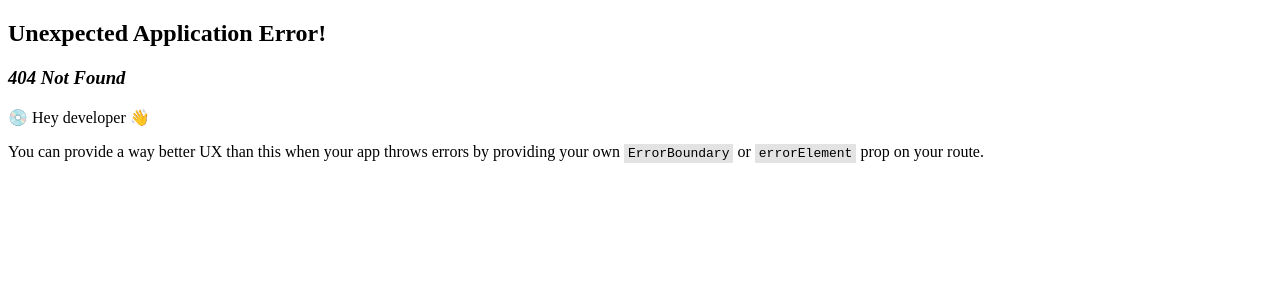
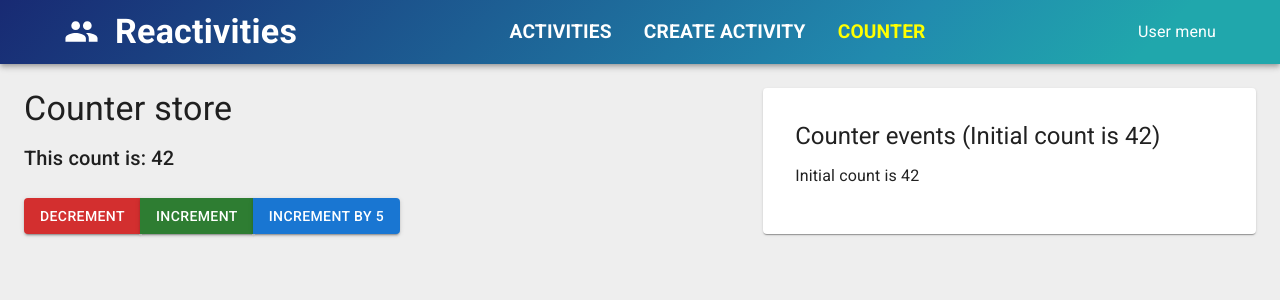
Before and after one commit to Joao20037/Reactivities, a React (Vite) app in the folder client/: page /counter in a window 1280 px wide. Before the commit this address had no page. Shown: the top 300 px of the page. Built offline with nearby package versions, Linux system fonts and the light colour scheme.

Commit message:
End of section 9

```diff
--- a/client/package.json
+++ b/client/package.json
@@ -19,6 +19,8 @@
     "@tanstack/react-query-devtools": "^5.86.0",
     "axios": "^1.11.0",
     "date-fns": "^4.1.0",
+    "mobx": "^6.13.7",
+    "mobx-react-lite": "^4.1.0",
     "react": "^19.1.1",
     "react-calendar": "^6.0.0",
     "react-dom": "^19.1.1",
--- a/client/src/app/layout/NavBar.tsx
+++ b/client/src/app/layout/NavBar.tsx
@@ -1,12 +1,17 @@
-import { Box, AppBar, Toolbar, Container, MenuItem, Typography } from "@mui/material";
+import { Box, AppBar, Toolbar, Container, MenuItem, Typography, LinearProgress } from "@mui/material";
 import { Group } from "@mui/icons-material";
 import { NavLink } from "react-router";
 import MenuItemLink from "./shared/components/MenuItemLink";
+import { useStore } from "../../lib/types/hooks/useStore";
+import { Observer } from "mobx-react-lite";
 
 export default function NavBar() {
+  const {uiStore} = useStore()
+
   return (
     <Box sx={{ flexGrow: 1 }}>
-      <AppBar position="static" sx={{ backgroundImage: 'linear-gradient(135deg, #182a73 0%, #218aae 69%, #20a7ac 89%)' }}>
+      <AppBar position="static" sx={{ backgroundImage: 'linear-gradient(135deg, #182a73 0%, #218aae 69%, #20a7ac 89%)',
+                                      position: 'relative'}}>
         <Container maxWidth='xl'>
           <Toolbar  sx={{display:'flex', justifyContent: 'space-between'}}>
             <Box>
@@ -22,12 +27,30 @@
               <MenuItemLink to="/createActivity">
               Create Activity
               </MenuItemLink>
+              <MenuItemLink to="/counter">
+              Counter
+              </MenuItemLink>
             </Box>
             <MenuItem>
               User menu
             </MenuItem>
           </Toolbar>
         </Container>
+
+        <Observer>
+          {() => uiStore.isLoading ? (
+            <LinearProgress
+              color="secondary"
+              sx={{
+                position: 'absolute',
+                bottom: 0,
+                left: 0,
+                right: 0,
+                height: 4
+              }}/>
+          ) : null}
+        </Observer>
+
       </AppBar>
     </Box>
   );
--- a/client/src/app/layout/router/Routes.tsx
+++ b/client/src/app/layout/router/Routes.tsx
@@ -4,6 +4,7 @@
 import ActivityDashboard from '../../../features/activities/dashboard/ActivityDashboard';
 import ActivityForm from '../forms/ActivityForm';
 import ActivityDetailPage from '../../../features/activities/details/ActivityDetailPage';
+import Counter from '../../../features/counter/Counter';
 
 export const router = createBrowserRouter([
     {
@@ -14,7 +15,8 @@
             {path: 'activities', element: <ActivityDashboard />},
             {path: 'activities/:id', element: <ActivityDetailPage />},
             {path: 'createActivity', element: <ActivityForm key="create"/>},
-            {path: 'manage/:id', element: <ActivityForm />}
+            {path: 'manage/:id', element: <ActivityForm />},
+            {path: 'counter', element: <Counter />}
         ]
     }
 ])
--- /dev/null
+++ b/client/src/features/counter/Counter.tsx
@@ -0,0 +1,33 @@
+import { Box, Button, ButtonGroup, List, ListItemText, Paper, Typography } from "@mui/material";
+import { useStore } from "../../lib/types/hooks/useStore"
+import { observer } from 'mobx-react-lite';
+
+const Counter = observer(function Counter() {
+
+    const { counterStore } = useStore();
+
+    return (
+        <Box display='flex' justifyContent="space-between">
+            <Box sx={{width: "60%"}}>
+                <Typography variant="h4" gutterBottom>{counterStore.title}</Typography>
+                <Typography variant="h6">This count is: {counterStore.count}</Typography>
+
+                <ButtonGroup sx={{ mt: 3 }}>
+                    <Button onClick={() => counterStore.decrement()} variant="contained" color='error'>Decrement</Button>
+                    <Button onClick={() => counterStore.increment()} variant="contained" color='success'>Increment</Button>
+                    <Button onClick={() => counterStore.increment(5)} variant="contained" color='primary'>Increment by 5</Button>
+                </ButtonGroup>
+            </Box>
+            <Paper sx={{width: "40%", p:4}}>
+                <Typography variant="h5">Counter events ({counterStore.events})</Typography>
+                <List>
+                    {counterStore.events.map((event, index) => (
+                        <ListItemText key={index}>{event}</ListItemText>
+                    ))}
+                </List>
+            </Paper>
+        </Box>
+    )
+});
+
+export default Counter;
--- a/client/src/lib/api/agents.ts
+++ b/client/src/lib/api/agents.ts
@@ -1,4 +1,5 @@
 import axios from "axios";
+import { store } from "../stores/store";
 
 const sleep = (delay:number) => {
     return new Promise(resolve => {
@@ -10,6 +11,11 @@
     baseURL: import.meta.env.VITE_API_URL
 })
 
+agent.interceptors.request.use(config => {
+    store.uiStore.isBusy();
+    return config
+})
+
 agent.interceptors.response.use(async response => {
     try {
         await sleep(1000);
@@ -17,6 +23,8 @@
     } catch (error) {
         console.error(error);
         return Promise.reject(error);
+    } finally {
+        store.uiStore.isIdle();
     }
 });
 
--- /dev/null
+++ b/client/src/lib/stores/counterStore.ts
@@ -0,0 +1,28 @@
+import { makeAutoObservable } from 'mobx';
+
+export default class CounterStore {
+    title = "Counter store";
+    count = 42;
+    events: string[] = [
+        `Initial count is ${this.count}`
+    ]
+
+    constructor() {
+        makeAutoObservable(this);
+    }
+
+    increment = (amount = 1) => {
+        this.count += amount;
+        this.events.push(`Incremented by ${amount} - count is now ${this.count}`);
+    }
+
+    decrement = (amount = 1) => {
+        this.count -= amount;
+        this.events.push(`Decremented by ${amount} - count is now ${this.count}`);
+    }
+
+    get eventCount() {
+        return this.events.length;
+    }
+
+}
--- /dev/null
+++ b/client/src/lib/stores/store.ts
@@ -0,0 +1,15 @@
+import { createContext } from "react";
+import CounterStore from "./counterStore";
+import { UiStore } from "./uiStore";
+
+interface Store {
+    counterStore: CounterStore
+    uiStore: UiStore
+}
+
+export const store : Store  = {
+    counterStore: new CounterStore(),
+    uiStore: new UiStore()
+}
+
+export const StoreContext = createContext(store);
--- /dev/null
+++ b/client/src/lib/stores/uiStore.ts
@@ -0,0 +1,17 @@
+import { makeAutoObservable } from "mobx";
+
+export class UiStore {
+    isLoading = false;
+
+    constructor() {
+        makeAutoObservable(this);
+    }
+
+    isBusy() {
+        this.isLoading = true;
+    }
+
+    isIdle() {
+        this.isLoading = false;
+    }
+}
--- a/client/src/lib/types/hooks/useActivities.ts
+++ b/client/src/lib/types/hooks/useActivities.ts
@@ -1,15 +1,18 @@
 import { useQuery, useMutation, useQueryClient } from "@tanstack/react-query";
 import agent from "../../api/agents";
+import { useLocation } from "react-router";
 
 export const useActivities = (id?: string) => {
-    const queryClient = useQueryClient()
+    const queryClient = useQueryClient();
+    const location = useLocation();
 
     const {data: activities, isPending} = useQuery({
         queryKey: ['activities'],
         queryFn: async () => {
           const response = await agent.get<Activity[]>("/activities");
           return response.data;
-        }
+        },
+        enabled: !id && location.pathname === "/activities"
       })
 
     // isLoading and isPending is not that different just exploring different things
--- /dev/null
+++ b/client/src/lib/types/hooks/useStore.ts
@@ -0,0 +1,6 @@
+import { useContext } from "react";
+import { StoreContext } from "../../stores/store";
+
+export function useStore() {
+    return useContext(StoreContext);
+}
--- a/client/src/lib/util/utils.ts
+++ b/client/src/lib/util/utils.ts
@@ -1,4 +1,4 @@
-import { DateArg, format } from "date-fns";
+import { type DateArg, format } from "date-fns";
 
 export function formatDate(date: DateArg<Date>){
     return format(date, 'dd MMM yyyy h:mm a')
--- a/client/src/main.tsx
+++ b/client/src/main.tsx
@@ -9,14 +9,17 @@
 import { ReactQueryDevtools } from '@tanstack/react-query-devtools'
 import { RouterProvider } from 'react-router'
 import { router } from './app/layout/router/Routes.tsx'
+import { store, StoreContext } from './lib/stores/store.ts'
 
 const queryClient = new QueryClient();
 
 createRoot(document.getElementById('root')!).render(
   <StrictMode>
-    <QueryClientProvider client={queryClient}>
-      <ReactQueryDevtools />
-      <RouterProvider router={router} />
-    </QueryClientProvider>
+    <StoreContext.Provider value={store}>
+      <QueryClientProvider client={queryClient}>
+        <ReactQueryDevtools />
+        <RouterProvider router={router} />
+      </QueryClientProvider>
+    </StoreContext.Provider>
   </StrictMode>,
 )
```
Also changed, not shown: 1 other file (tests, documents, lock files or other folders).
